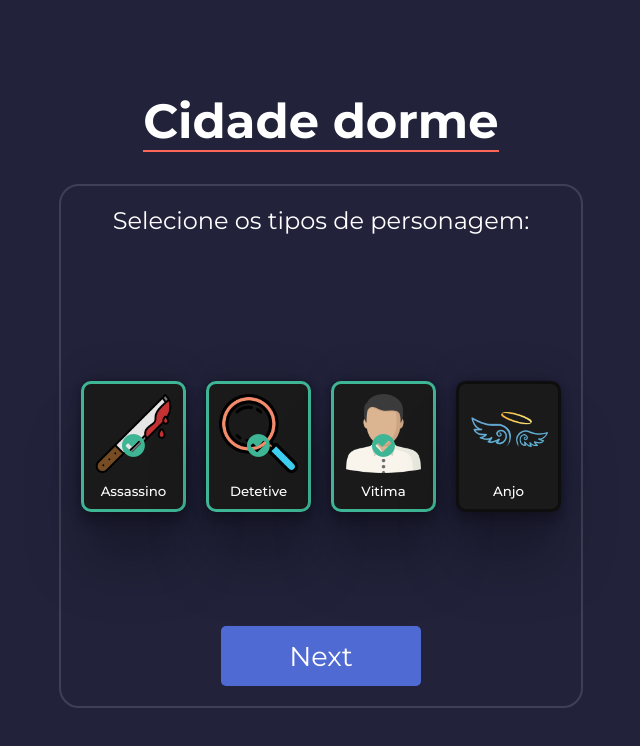
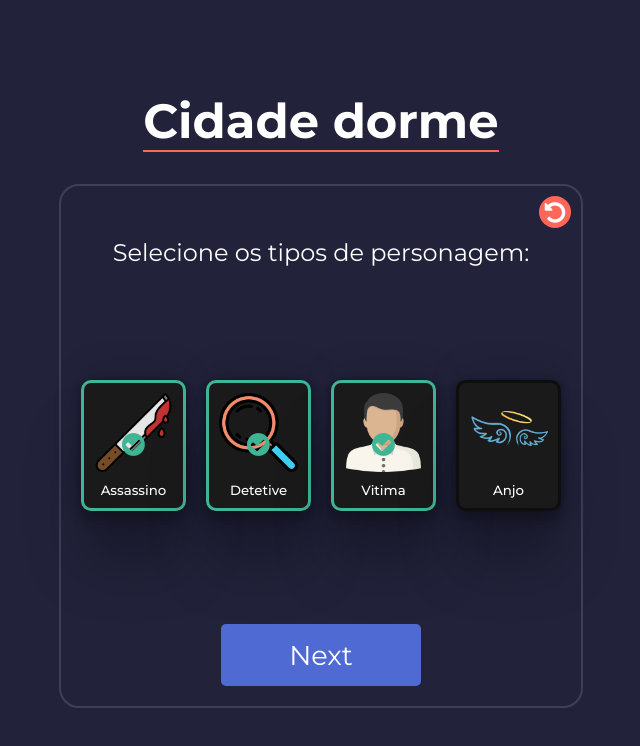
Before and after one commit to danilolan/cidadedorme, a React (Create React App) app: page / in a window 1280 px wide. Shown: the top 746 px of the page, without its empty margins (319-959 px from the left). Built offline with nearby package versions, Linux system fonts and the light colour scheme.

Commit message:
reset button adicionado

```diff
--- a/src/components/game/Game.jsx
+++ b/src/components/game/Game.jsx
@@ -13,7 +13,7 @@ function Game(props) {
     function render(){
         switch(level){
             case 1: return <QtPlayers nextLevel={nextLevel}/>
-            case 2: return <TypePLayers nextLevel={nextLevel}/>
+            case 2: return <TypePLayers nextLevel={nextLevel} resetLevel={resetLevel}/>
             case 3: return <ShowPlayers resetLevel={resetLevel}/>
 
             default: return <QtPlayers/>
--- a/src/components/game/cards/card.scss
+++ b/src/components/game/cards/card.scss
@@ -18,7 +18,7 @@ $preto: #1A1A1A;
     width: max;
     border: 3px solid #0e0e0e;
     box-shadow: rgba(0, 0, 0, 0.25) 0px 54px 55px, rgba(0, 0, 0, 0.12) 0px -12px 30px, rgba(0, 0, 0, 0.12) 0px 4px 6px, rgba(0, 0, 0, 0.17) 0px 12px 13px, rgba(0, 0, 0, 0.09) 0px -3px 5px;
-
+    transition: 0.3s;
     img{
         width: 100%;
         margin: auto;
--- a/src/components/game/game.scss
+++ b/src/components/game/game.scss
@@ -1,3 +1,11 @@
+$cinzaAzulado: #22223B;
+$cinzaClaro: #4a4e69e5;
+$vermelhoClaro: #FF8C64;
+$vermelhoEscuro: #FF665A;
+$amarelo: #FFF587;
+$verde: #3EB595;
+$preto: #1A1A1A;
+
 .game{
     width: 500px;
     height: 500px;
@@ -7,12 +15,19 @@
     justify-content: center;
     border: 2px solid #fff2;
     border-radius: 20px;
+
+    .header{
+        display: flex;
+        flex-direction: column;
+        align-items: center;
+        justify-content: center;
+        width: 100%;
+        position: relative;
     }
-
     .nextbutton{
         font-family: 'Montserrat', sans-serif;
         margin: 10px 0px;
-    height: 60px;
+        height: 62px;
         width: 200px;
         color: white;
         font-size: 1.7em;
@@ -27,8 +42,28 @@
         }
     }
 
+    .resetbutton{
+        border: none;
+        background: $vermelhoEscuro;
+        color: white;
+        border-radius: 50%;
+        width: 32px;
+        height: 32px;
+        font-size: 1.5em;
+        display: flex;
+        align-items: center;
+        justify-content: center;
+        transition: 0.5s;
+        margin-left: auto;
+        &:hover{
+            cursor: pointer;
+            background: #be443b;
+            transform: rotate(-70deg);
+        }
+    }
+
     .text{
         font-size: 1.5em;
-    margin: 10px 0px;
-    height: 60px;
+        padding: 10px 0px;
     }
+}
--- a/src/components/game/qtplayers/QtPlayers.jsx
+++ b/src/components/game/qtplayers/QtPlayers.jsx
@@ -18,8 +18,11 @@ function QtPlayers(props) {
 
     return (
         <div className="qtplayers">
-            <div className="text">
-                Selecione a quantidade de jogadores:
+            <div className="header">
+                <button className='resetbutton' onClick={e => props.resetLevel()}><i className="fa fa-undo"></i></button>
+                <div className="text">
+                    Selecione a quantidade de jogadores:
+                </div>
             </div>
             <div className="inputqt">
                 <button className='minus' onClick={e => setQt(qt - 1)}>
--- a/src/components/game/qtplayers/qtplayers.scss
+++ b/src/components/game/qtplayers/qtplayers.scss
@@ -3,6 +3,7 @@ $verde: #3EB595;
 
 .qtplayers{
     height: 100%;
+    width: 100%;
     display: flex;
     align-items: center;
     flex-direction: column;
--- a/src/components/game/typeplayers/TypePlayers.jsx
+++ b/src/components/game/typeplayers/TypePlayers.jsx
@@ -30,8 +30,11 @@ function TypePlayers(props) {
 
     return (
         <div className="typeplayers">
-            <div className="text">
-                Selecione os tipos de personagem:
+            <div className="header">
+                <button className='resetbutton' onClick={e => props.resetLevel()}><i className="fa fa-undo"></i></button>
+                <div className="text">
+                    Selecione os tipos de personagem:
+                </div>
             </div>
 
             <div className="contentcards">
@@ -51,8 +54,8 @@ function TypePlayers(props) {
                     <Card type='Anjo' checked={anjo}/>
                 </button>
             </div>
+            <button className="nextbutton" onClick={e => props.nextLevel()}>Next</button>
 
-            <button className="nextbutton" onClick={e => props.nextLevel(e)}>Next</button>
         </div>
      );
 }
```
Also changed, not shown: src/components/game/typeplayers/typeplayers.scss (line endings or trailing spaces). Lines whose indentation alone changed are shown as unchanged.
